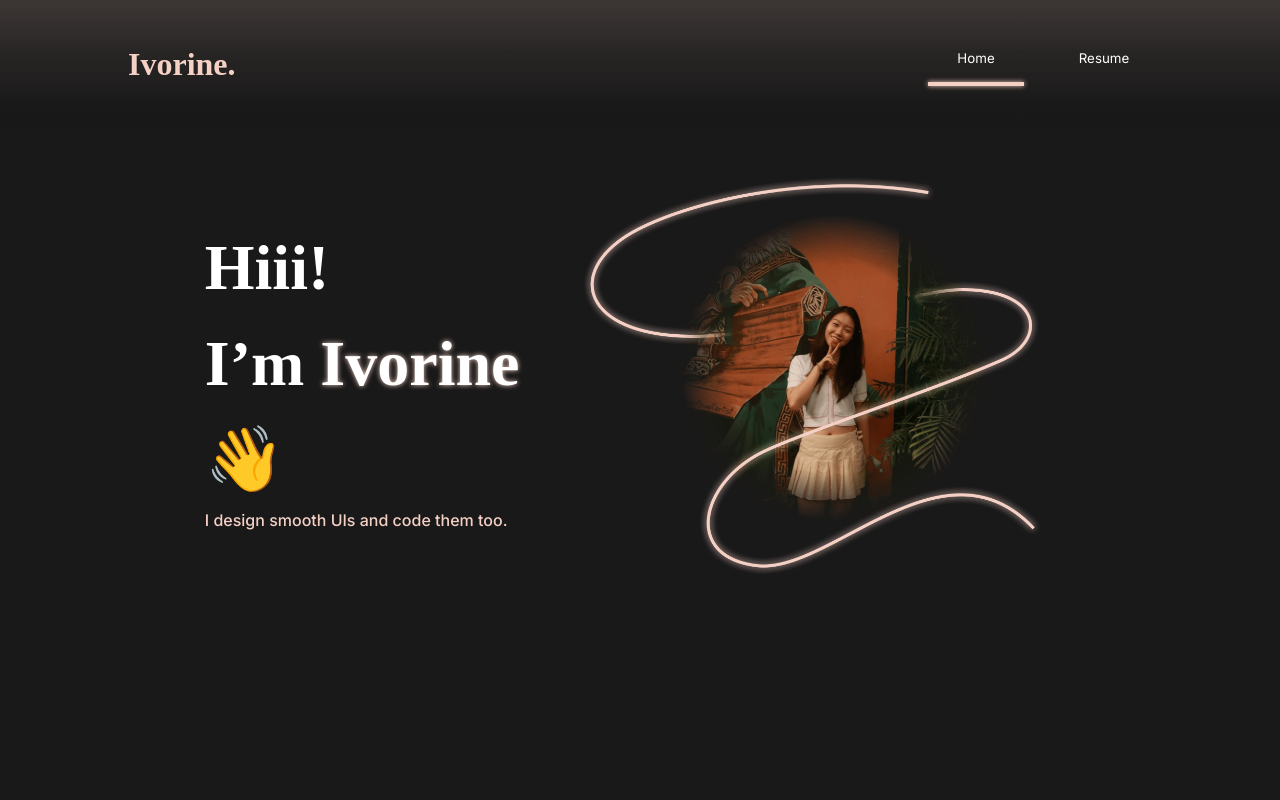
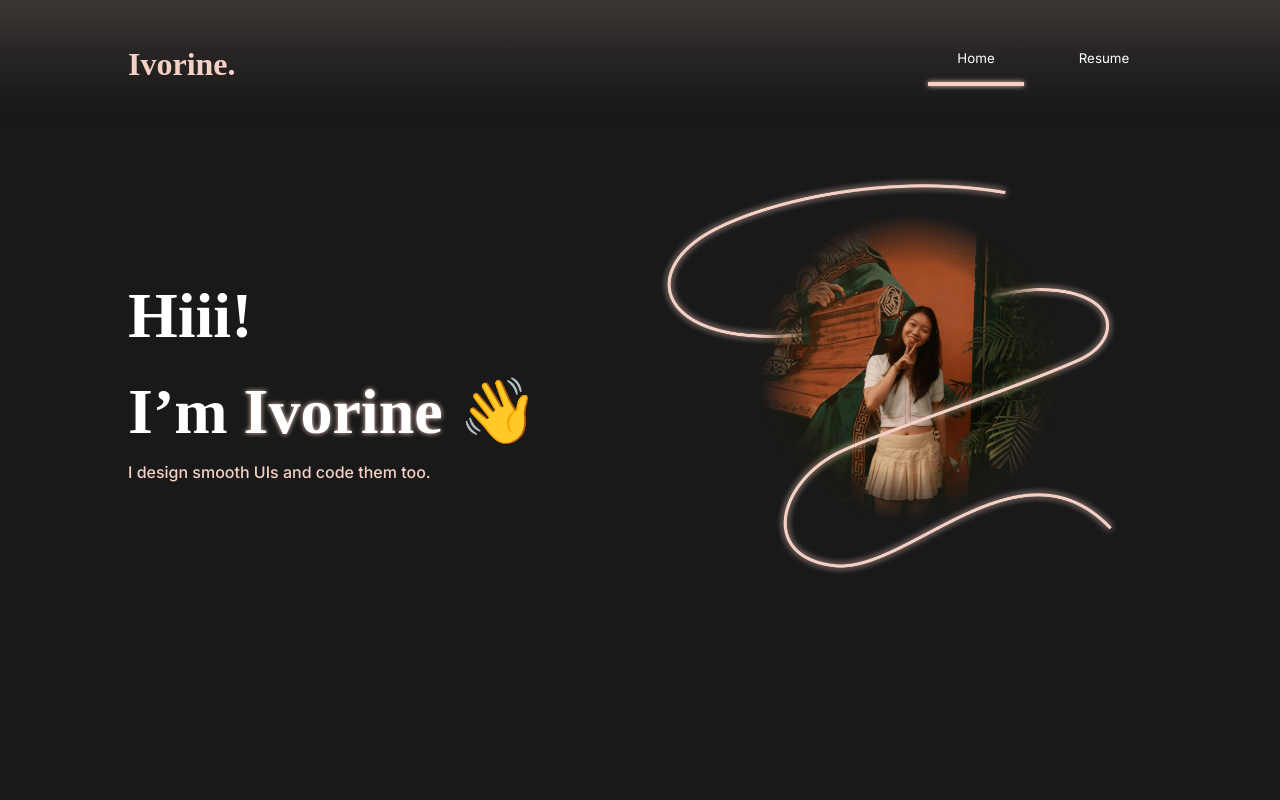
Before and after one commit to ivorinee/Portfolio, a React (Vite) app: page / in a window 1280 px wide. Shown: the top 800 px of the page. Built offline with nearby package versions, Linux system fonts and the light colour scheme; a web font is replaced by a local one.

Commit message:
Fix card layout issue

```diff
--- a/src/App.css
+++ b/src/App.css
@@ -292,12 +292,12 @@ body.modal-open {
   gap: 5rem;
   padding: 5vh 10vw;
 }
-
+/*
 @media screen and (min-width: 768px) {
   .cards-container {
-    padding: 5vh 16vw;
+    padding: 5vh 10vw;
   }
-}
+} */
 
 .heading-card {
   display: flex;
```
